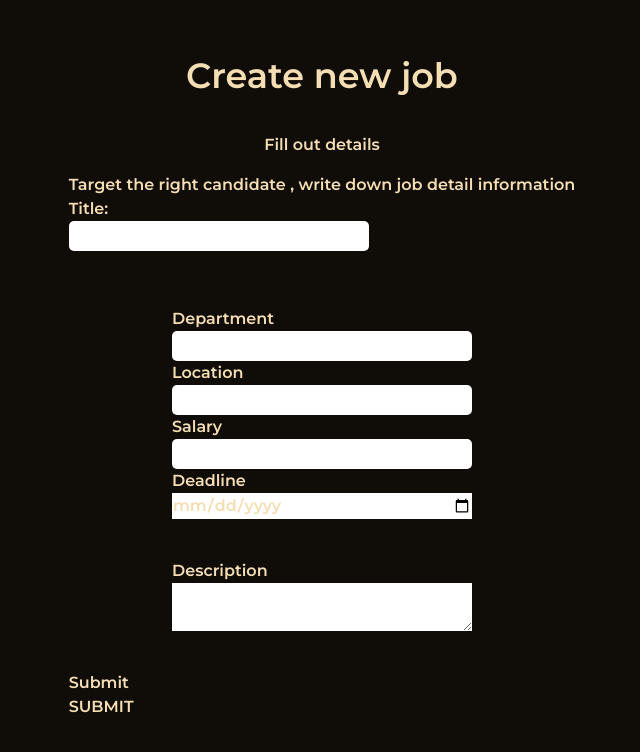
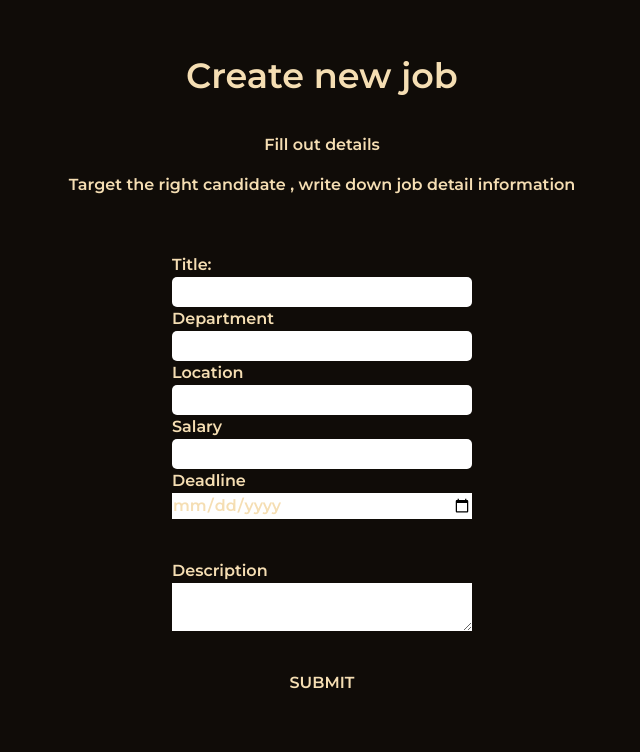
Before and after one commit to juwoncaleb/BABYLON, a Next.js app: page /new in a window 1280 px wide. Shown: the top 752 px of the page, without its empty margins (318-958 px from the left). Built offline with nearby package versions, Linux system fonts and the light colour scheme.

Commit message:
CODE REVIEW

```diff
--- a/pages/job/index.js
+++ b/pages/job/index.js
@@ -1,9 +1,11 @@
 import DashboardHeader from 'components/DashboardHeader'
 import React from 'react'
 import Link from 'next/link'
+import Job from 'Model/Job'
+import dbConnect from 'utils/Mongo'
 
-
-export default function index() {
+export default function index({newJobs}) {
+    console.log(newJobs)
     return (
         <div className='job'>
             <DashboardHeader />
@@ -50,3 +52,23 @@ export default function index() {
         </div>
     )
 }
+
+export const getServerSideProps = async () => {
+    try {
+        await dbConnect();
+        const allJobs = await Job.find();
+
+        return {
+            props: {
+                newJobs: JSON.parse(JSON.stringify(allJobs)),
+            },
+        };
+    } catch (error) {
+        console.log("cant fetch");
+        return {
+            props: {
+                comfort: [],
+            },
+        };
+    }
+};
--- a/pages/new/index.js
+++ b/pages/new/index.js
@@ -47,13 +47,13 @@ export default function job() {
         <p className='fillForm  mt-20'>Fill out details</p>
         <p className='fillForm mt-4'>Target the right candidate , write down job detail information</p>
 
-        <div className='grid'>
-          <label for="title">Title:</label>
-          <input value={title} onChange={(e) => setTitle(e.target.value)} type="text" id="title" name="title" />
-        </div>
+
         <div className='formInput flex justify-center mt-14'>
           <form className='grid '>
-
+            <div className='grid'>
+              <label for="title">Title:</label>
+              <input value={title} onChange={(e) => setTitle(e.target.value)} type="text" id="title" name="title" />
+            </div>
             <div className='grid'>
               <label for="department">Department</label>
               <input value={department} onChange={(e) => setDepartment(e.target.value)} type="text" id="department" name="department" />
@@ -76,12 +76,12 @@ export default function job() {
               <textarea value={description} onChange={(e) => setDescription(e.target.value)} className='mb-10' id="description" name="description"></textarea>
             </div>
           </form>
+          <div className='submittButton' onClick={() => { submitComment();refreshPage() }}>
+          <p>SUBMIT</p>
+        </div>
         </div>
 
-        <button type="submit mt-20 mb-10">Submit</button>
-        <div onClick={() => { submitComment(); }}>
-          <p>SUBMIT</p>
-        </div>
+
       </div>
 
     </div>
--- a/styles/_job.module.scss
+++ b/styles/_job.module.scss
@@ -23,6 +23,10 @@ height: 100vh;
 .jobMarket{
     margin-left: 5%;
     margin-right: 5%;
+}
+.submittButton{
+  margin-right: auto;
+  margin-left: auto;
 }
 .dropDown{
     background-color: #100C08;
--- a/styles/globals.css
+++ b/styles/globals.css
@@ -439,6 +439,11 @@
 .jobMarket {
   margin-left: 5%;
   margin-right: 5%;
+}
+
+.submittButton {
+  margin-right: auto;
+  margin-left: auto;
 }
 
 .dropDown {
@@ -901,7 +906,10 @@ button[type=submit] {
   height: 28px;
   margin-right: 5px;
 }
-
+input::placeholder,
+textarea::placeholder {
+  color: black;
+}
 .takeHomedes {
   margin-top: 15px;
   width: 80%;
```
Also changed, not shown: 1 other file (tests, documents, lock files or other folders).
